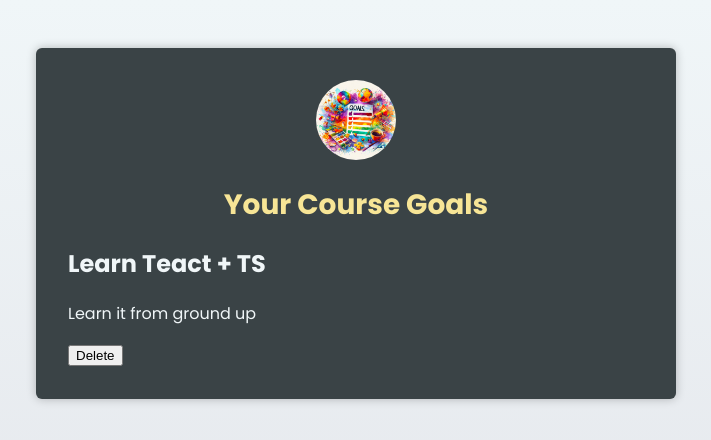
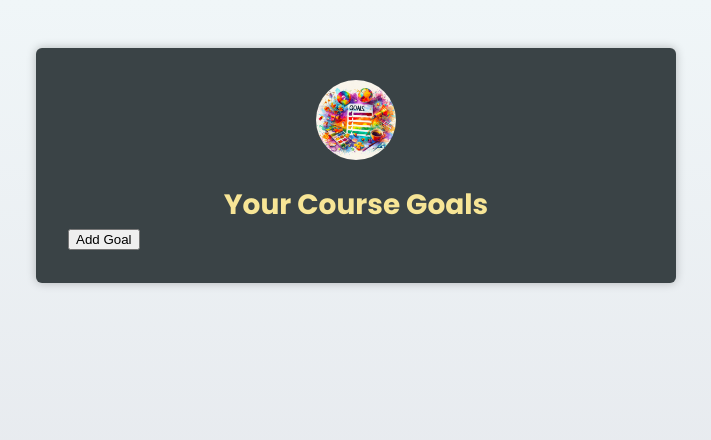
Before and after one commit to Anty-Anty/TS-goals, a React (Vite) app: page / in a window 1280 px wide. Shown: the top 440 px of the page, without its empty margins (284-995 px from the left). Built offline with nearby package versions, Linux system fonts and the light colour scheme.

Commit message:
Add addGoalHandler and render goals list using .map() in App.tsx

```diff
--- a/src/App.tsx
+++ b/src/App.tsx
@@ -1,17 +1,50 @@
+import { useState } from "react";
+
 import CourseGoal from "./components/CourseGoal";
 import Header from "./components/Header";
 import goalsImg from './assets/goals.jpg';
 
+type CourseGoalType = {
+  title: string;
+  description: string;
+  id: number;
+}
+
 const App = () => {
+
+  const [goals, setGoals] = useState<CourseGoalType[]>([]);
+
+  const addGoalHandler = () => {
+    const newGoal: CourseGoalType = {
+      id: Math.random(),
+      title: "Learn React + TS",
+      description: "Have fun!"
+    };
+    setGoals(prevGoals => {
+
+      return [...prevGoals, newGoal]
+    });
+  }
+
   return (
     <main>
       <Header image={{ src: goalsImg, alt: 'A list of goals' }}>
         <h1>Your Course Goals</h1>
       </Header>
-      <CourseGoal
-        title="Learn Teact + TS"
-        description="Learn it from ground up"
-      />
+
+      <button onClick={addGoalHandler}>Add Goal</button>
+
+      <ul>
+        {goals.map((goal) => (
+          <li key={goal.id}>
+            <CourseGoal
+              title={goal.title}
+              description={goal.description}
+            />
+          </li>
+        ))}
+      </ul>
+
     </main>
   );
 }
--- a/src/components/CourseGoal.tsx
+++ b/src/components/CourseGoal.tsx
@@ -1,9 +1,9 @@
-interface CourseGoal {
+interface CourseGoalProps {
     title: string;
-    description: string;
+    description: string
 }
 
-const CourseGoal = (props: CourseGoal) => {
+const CourseGoal = (props: CourseGoalProps) => {
     return (
         <article>
 
--- a/src/components/Header.tsx
+++ b/src/components/Header.tsx
@@ -9,11 +9,11 @@ type HeaderProps = {
     };
 };
 
-const Header = (props: HeaderProps) => {
+const Header = ({image, children}: HeaderProps) => {
     return (
         <header>
-            <img src={props.image.src} alt={props.image.alt} />
-            {props.children}
+            <img src={image.src} alt={image.alt} />
+            {children}
         </header>
     )
 };
```
